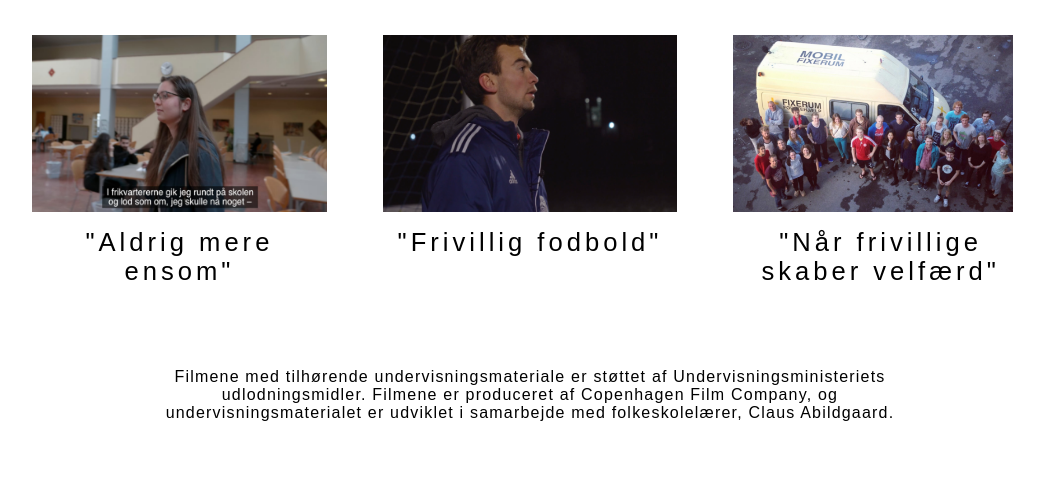
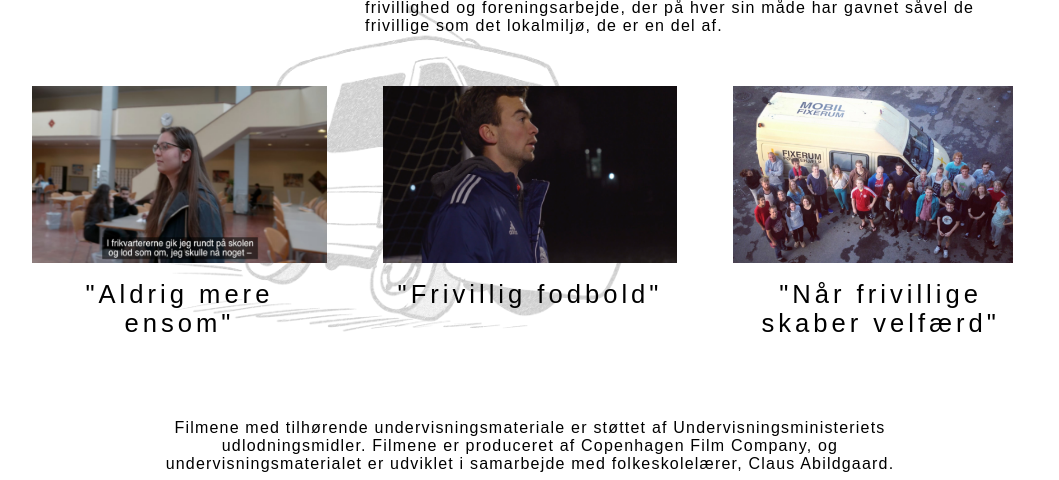
Before and after one commit to jona7906/frivillig.me, a plain HTML site: page index.html in a window 1280 px wide. Shown: the part 615-1095 px from the top of the page, without its empty margins (110-1169 px from the left). Drawn offline with Linux system fonts and the light colour scheme; a web font is replaced by a local one.

Commit message:
working background

```diff
--- a/style.css
+++ b/style.css
@@ -16,6 +16,7 @@ body{
 header{
     display: inline;
   margin-bottom: 5vw;
+  margin-top: 4vw;
 
 }
 
@@ -135,11 +136,16 @@ font-style: normal;
 }
 
 .background-image{
-    background-image: url("stigstig.dk/frivilligme/images/background.png");
-    background-size: cover;
-    width: 100%;
+    margin: 0;
+    background-image: url("/images/background.png");
+    background-size: contain;
+    background-repeat: no-repeat;
+    background-position: center;
+    background-attachment: fixed;
+    width: 100vw;
+    margin-top: 20vw;
     position: absolute;
-    height: 100%;
+    height: 100vh;
     z-index: 1;
     opacity: 20%;
 
```
